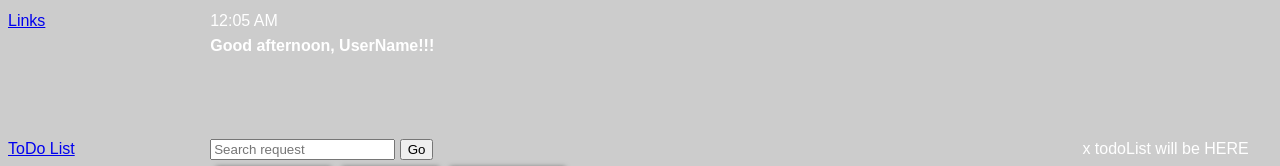
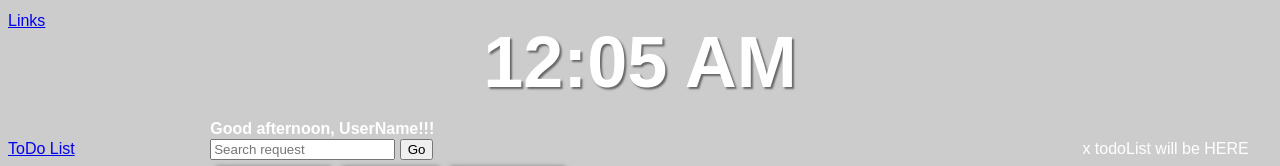
Before and after one commit to chingu-coders/Voyage2-Turtles-23, a browser extension: page next-tab/nexttab.html in a window 1280 px wide. Shown: the top 166 px of the page. Drawn offline with nearby package versions, Linux system fonts and the light colour scheme; files that its build step writes are made by us from their sources.

Commit message:
Add clock styles

```diff
--- a/src/sass/_clock.scss
+++ b/src/sass/_clock.scss
@@ -1,2 +1,8 @@
 .clock {
+    font-size: 450%;
+    line-height: 1.5;
+    text-align: center;
+    font-weight: bold;
+    color: #fff;
+    text-shadow: 2px 2px 2px rgba(#000, .5);
 }
```
